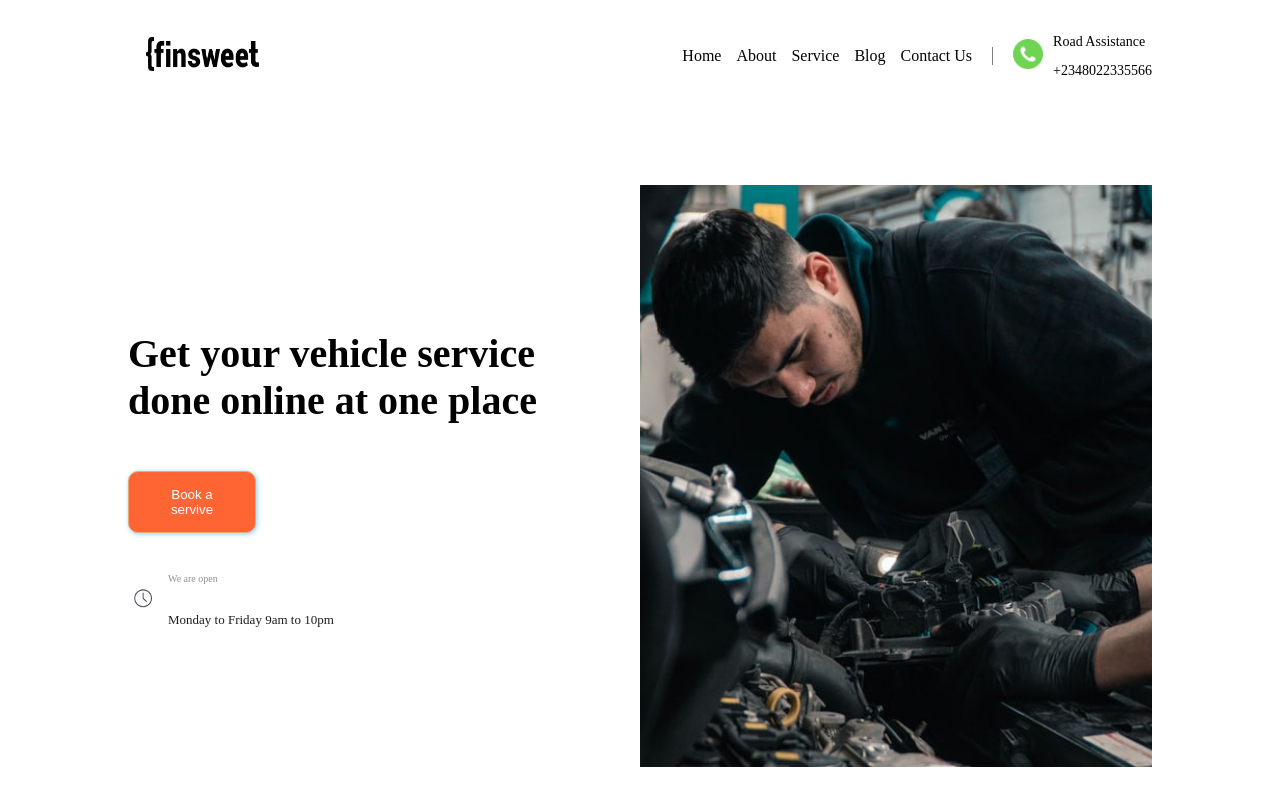
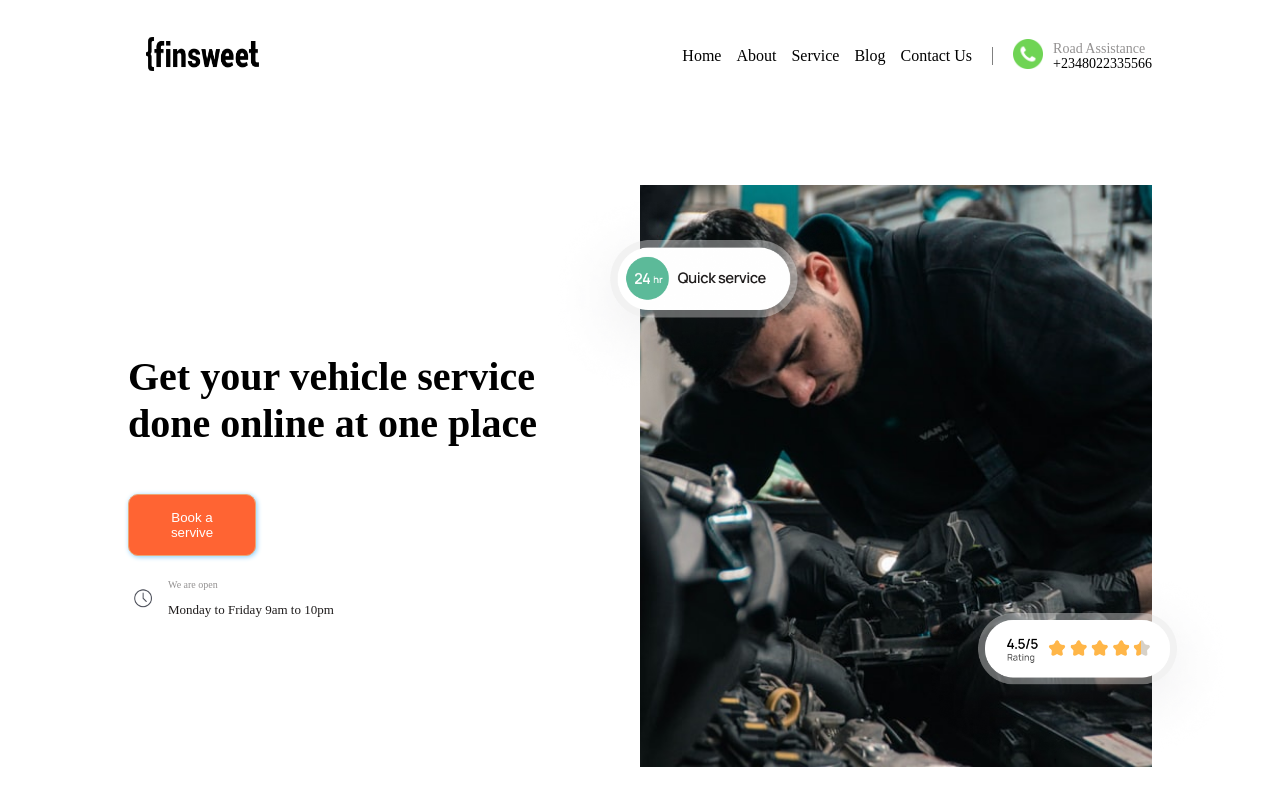
Before and after one commit to Najeebat/Finsweet, a plain HTML site: page index.html in a window 1280 px wide. Drawn offline with Linux system fonts and the light colour scheme.

Commit message:
made changes to finsweet.css and  index.html

```diff
--- a/finsweet.css
+++ b/finsweet.css
@@ -35,6 +35,10 @@ nav .right-contact{
 nav .right-contact .right-contact-text p{
    font-size: 14px;
    line-height: 15px;
+   margin: 0;
+}
+nav .right-contact .right-contact-text .assist{
+    color: #939191;
 }
 main{
     height: 91vh;
@@ -82,6 +86,7 @@ main .left-text .opening-time .time-text h5{
     font-size: 10px;
     line-height: 18px;
     color: #939191;
+    margin: 0;
 
 }
 main .left-text .opening-time .time-text h3{
@@ -89,13 +94,27 @@ main .left-text .opening-time .time-text h3{
     font-size: 13px;
     line-height: 31px;
     color: #1e1b1b;
+    text-align: center;
+    margin: 0;
 }
 main .container .right-img{
     width: 50%;
     height: 100%;
-    background-color: aquamarine;
     background-image: url(right\ container\ img.jpg);
     background-position: center;
     background-size: cover;
     background-repeat: no-repeat;
+    position: relative;
 }
+main .container .right-img .service{
+    position: absolute;
+    left: -20%;
+    top: 0;
+
+}
+main .container .right-img .rating{
+    position: absolute;
+    right: -18%;
+    bottom: 0;
+
+}
--- a/index.html
+++ b/index.html
@@ -24,11 +24,12 @@
                         <img src="contact icon.png" alt="" width="30px" height="30px">
                     </div>
                     <div class="right-contact-text">
-                        <p>Road Assistance</p>
+                        <p class="assist">Road Assistance</p>
                         <p>+2348022335566</p>
 
                     </div>
                   </div>
+
               </nav>
      </header>
      <main>
@@ -51,7 +52,8 @@
 
         </div>
         <div class="right-img">
-
+<img src="Service.png" alt="service" width="65%" class="service">
+<img src="Rating.png" alt="rating" width="65%" class="rating">
         </div>
 
      </div>
```
